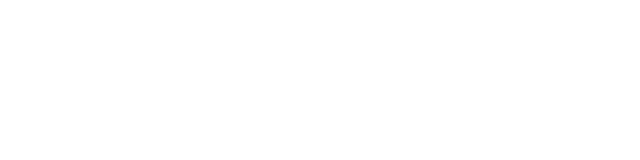
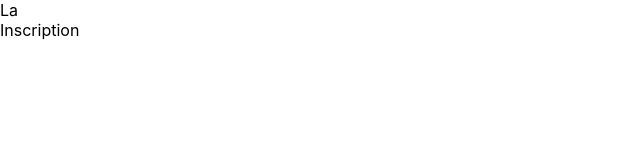
Before and after one commit to laflosh/projet_6_PayMyBuddy, a React (Create React App) app in the folder frontend/: page / in a window 1280 px wide. Shown: the top 160 px of the page, without its empty margins (0-640 px from the left). Built offline with nearby package versions, Linux system fonts and the light colour scheme.

Commit message:
React routes for app pages

```diff
--- a/frontend/src/App/App.jsx
+++ b/frontend/src/App/App.jsx
@@ -1,6 +1,43 @@
 import './style/main.scss';
+import { APP_ROUTES} from "./utils/constant.js";
+import { BrowserRouter, Routes, Route } from 'react-router-dom';
+import Header from "./component/Header/header.jsx";
+import Footer from "./component/Footer/footer.jsx";
+import SignIn from "./page/SignIn/signIn.jsx";
+import Inscription from "./page/Inscription/inscription.jsx";
+import Transfer from "./page/Transfer/transfer.jsx";
+import Profil from "./page/Transfer/transfer.jsx";
+import Connection from "./page/Connection/connection.jsx";
+import Error from "./page/Error/error.jsx";
 
 function App() {
+
+  return(
+
+    <BrowserRouter>
+
+      <div>
+
+        <Header/>
+
+          <Routes>
+
+            <Route index path={APP_ROUTES.SIGN_INSIGN_IN} element={<SignIn/>}/>
+            <Route path={APP_ROUTES.SIGN_UP} element={<Inscription/>}/>
+            <Route path={APP_ROUTES.TRANSFER} element={<Transfer/>}/>
+            <Route path={APP_ROUTES.PROFIL} element={<Profil/>}/>
+            <Route path={APP_ROUTES.CONNECTION} element={<Connection/>}/>
+            <Route path="*" element={<Error/>}/>
+
+          </Routes>
+
+        <Footer/>
+
+      </div>
+
+    </BrowserRouter>
+
+  );
 
 }
 
--- /dev/null
+++ b/frontend/src/App/component/Footer/footer.jsx
@@ -0,0 +1,8 @@
+
+function Footer(){
+
+
+
+}
+
+export default Footer;
--- /dev/null
+++ b/frontend/src/App/component/Header/header.jsx
@@ -0,0 +1,12 @@
+
+function Header(){
+
+return(
+
+    <div>La</div>
+
+);
+
+}
+
+export default Header;
--- /dev/null
+++ b/frontend/src/App/page/Connection/connection.jsx
@@ -0,0 +1,8 @@
+
+function Connection(){
+
+
+
+}
+
+export default Connection
--- /dev/null
+++ b/frontend/src/App/page/Error/error.jsx
@@ -0,0 +1,8 @@
+
+function Error(){
+
+
+
+}
+
+export default Error;
--- /dev/null
+++ b/frontend/src/App/page/Inscription/inscription.jsx
@@ -0,0 +1,8 @@
+
+function Inscription(){
+
+
+
+}
+
+export default Inscription;
--- /dev/null
+++ b/frontend/src/App/page/SignIn/signIn.jsx
@@ -0,0 +1,12 @@
+
+function SignIn(){
+
+    return(
+
+        <div>Inscription</div>
+
+    );
+
+}
+
+export default SignIn;
--- /dev/null
+++ b/frontend/src/App/page/Transfer/transfer.jsx
@@ -0,0 +1,9 @@
+
+
+function Transfer(){
+
+
+
+}
+
+export default Transfer;
```
Also changed, not shown: frontend/src/App/page/Profil/profil.jsx (added, +8 -0 lines), frontend/src/App/style/main.scss (line endings or trailing spaces).
